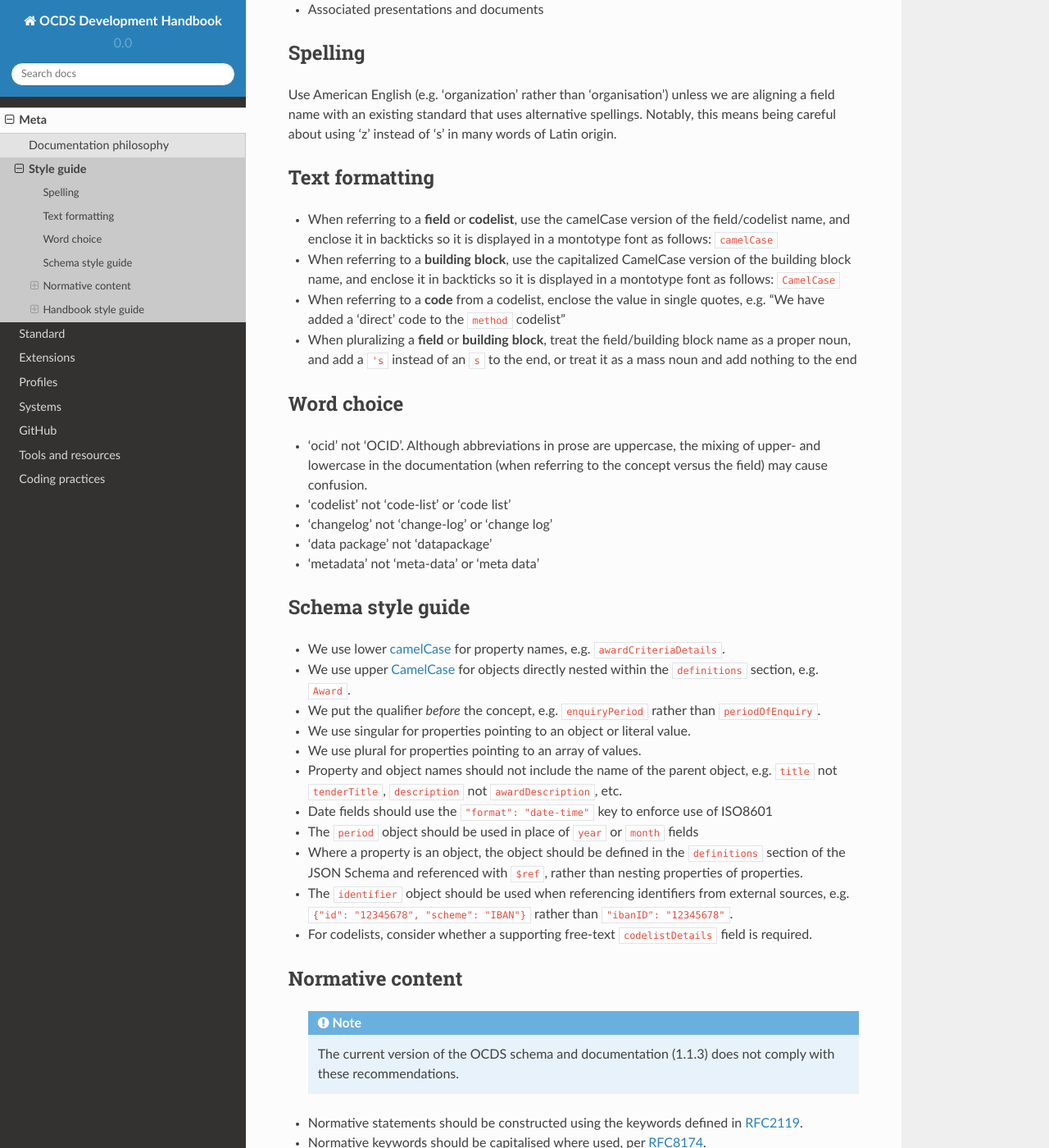
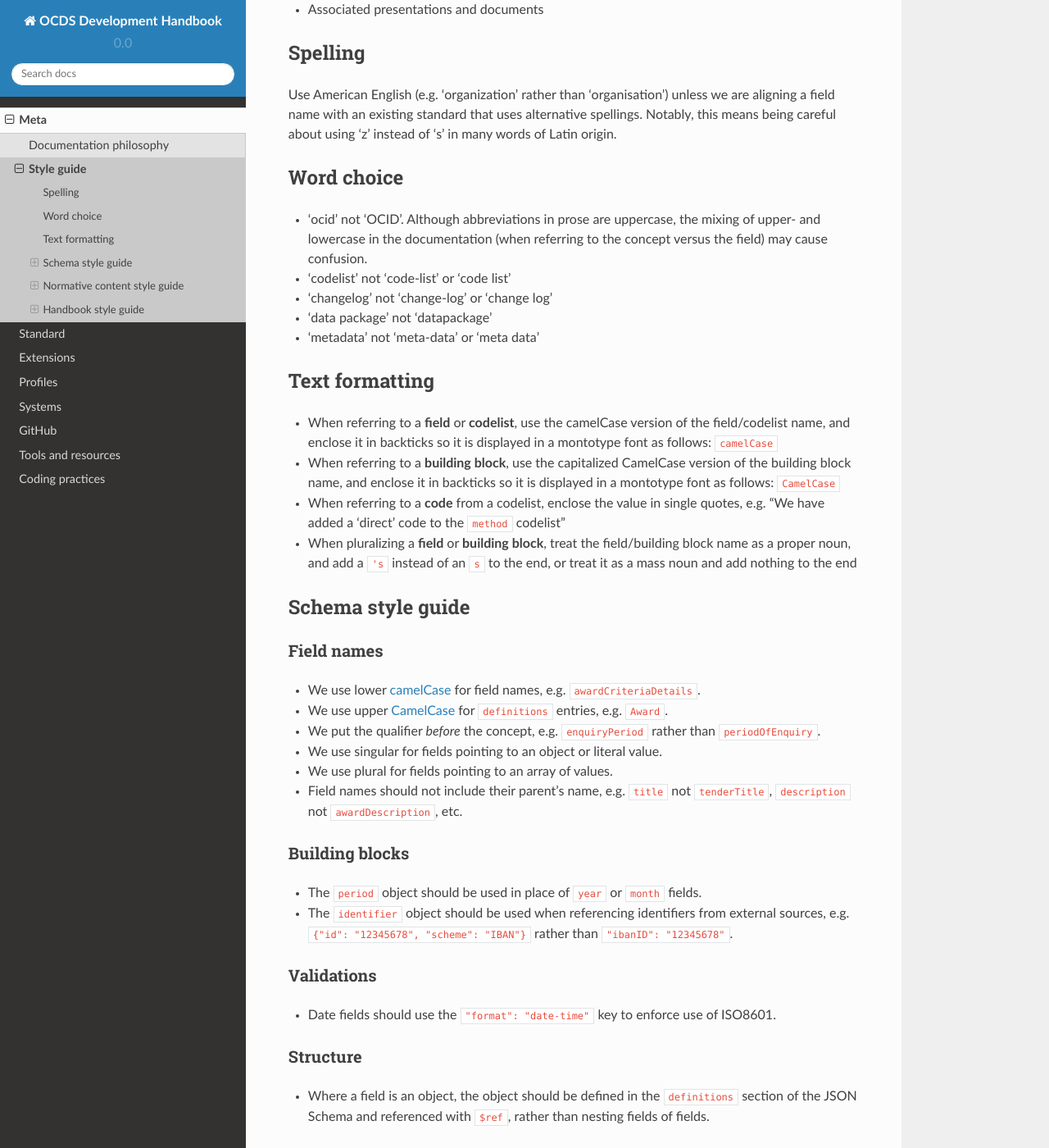
Before and after one commit to open-contracting/standard-development-handbook, a Sphinx documentation site: the page built from docs/meta/style_guide.md, in a window 1280 px wide and 1400 px high, scrolled down 280 px. Shown: the whole window at 82% size. Built offline with Sphinx 7.4.7 and the Read the Docs theme 2.0.0, drawn with Linux system fonts in a browser that asks for light colours; some of the changed text lies outside the part shown.

Commit message:
Style guide: Reorder content, fix heading levels, add new headings, use field instead of property for data fields

````diff
--- a/docs/meta/style_guide.md
+++ b/docs/meta/style_guide.md
@@ -11,13 +11,6 @@ This style guide covers our conventions when writing:
 
 Use American English (e.g. 'organization' rather than 'organisation') unless we are aligning a field name with an existing standard that uses alternative spellings. Notably, this means being careful about using 'z' instead of 's' in many words of Latin origin.
 
-## Text formatting
-
-* When referring to a **field** or **codelist**, use the camelCase version of the field/codelist name, and enclose it in backticks so it is displayed in a montotype font as follows: `camelCase`
-* When referring to a **building block**, use the capitalized CamelCase version of the building block name, and enclose it in backticks so it is displayed in a montotype font as follows: `CamelCase`
-* When referring to a **code** from a codelist, enclose the value in single quotes, e.g. "We have added a 'direct' code to the `method` codelist"
-* When pluralizing a **field** or **building block**, treat the field/building block name as a proper noun, and add a `'s` instead of an `s` to the end, or treat it as a mass noun and add nothing to the end
-
 ## Word choice
 
 * 'ocid' not 'OCID'. Although abbreviations in prose are uppercase, the mixing of upper- and lowercase in the documentation (when referring to the concept versus the field) may cause confusion.
@@ -26,26 +19,49 @@ Use American English (e.g. 'organization' rather than 'organisation') unless we
 * 'data package' not 'datapackage'
 * 'metadata' not 'meta-data' or 'meta data'
 
+## Text formatting
+
+* When referring to a **field** or **codelist**, use the camelCase version of the field/codelist name, and enclose it in backticks so it is displayed in a montotype font as follows: `camelCase`
+* When referring to a **building block**, use the capitalized CamelCase version of the building block name, and enclose it in backticks so it is displayed in a montotype font as follows: `CamelCase`
+* When referring to a **code** from a codelist, enclose the value in single quotes, e.g. "We have added a 'direct' code to the `method` codelist"
+* When pluralizing a **field** or **building block**, treat the field/building block name as a proper noun, and add a `'s` instead of an `s` to the end, or treat it as a mass noun and add nothing to the end
+
 ## Schema style guide
 
-* We use lower [camelCase](https://en.wikipedia.org/wiki/Camel_case) for property names, e.g. `awardCriteriaDetails`.
-* We use upper [CamelCase](https://en.wikipedia.org/wiki/Camel_case) for objects directly nested within the `definitions` section, e.g. `Award`.
+### Field names
+
+* We use lower [camelCase](https://en.wikipedia.org/wiki/Camel_case) for field names, e.g. `awardCriteriaDetails`.
+* We use upper [CamelCase](https://en.wikipedia.org/wiki/Camel_case) for `definitions` entries, e.g. `Award`.
 * We put the qualifier *before* the concept, e.g. `enquiryPeriod` rather than `periodOfEnquiry`.
-* We use singular for properties pointing to an object or literal value.
-* We use plural for properties pointing to an array of values.
-* Property and object names should not include the name of the parent object, e.g. `title` not `tenderTitle`, `description` not `awardDescription`, etc.
-* Date fields should use the `"format": "date-time"` key to enforce use of ISO8601
-* The `period` object should be used in place of `year` or `month` fields
-* Where a property is an object, the object should be defined in the `definitions` section of the JSON Schema and referenced with `$ref`, rather than nesting properties of properties.
+* We use singular for fields pointing to an object or literal value.
+* We use plural for fields pointing to an array of values.
+* Field names should not include their parent's name, e.g. `title` not `tenderTitle`, `description` not `awardDescription`, etc.
+
+### Building blocks
+
+* The `period` object should be used in place of `year` or `month` fields.
 * The `identifier` object should be used when referencing identifiers from external sources, e.g. `{"id": "12345678", "scheme": "IBAN"}` rather than `"ibanID": "12345678"`.
+
+### Validations
+
+* Date fields should use the `"format": "date-time"` key to enforce use of ISO8601.
+
+### Structure
+
+* Where a field is an object, the object should be defined in the `definitions` section of the JSON Schema and referenced with `$ref`, rather than nesting fields of fields.
+
+### Companion fields
+
 * For codelists, consider whether a supporting free-text `codelistDetails` field is required.
 
-## Normative content
+## Normative content style guide
 
 ```eval_rst
   .. note::
     The current version of the OCDS schema and documentation (1.1.3) does not comply with these recommendations.
 ```
+
+### Statements
 
 * Normative statements should be constructed using the keywords defined in [RFC2119](https://tools.ietf.org/html/rfc2119).
 * Normative keywords should be capitalised where used, per [RFC8174](https://tools.ietf.org/html/rfc8174).
@@ -56,9 +72,9 @@ Use American English (e.g. 'organization' rather than 'organisation') unless we
   * "the `ocid` field SHOULD be provided" is inconsistent.
 * When referring to extensions it is not necessary to explicitly state that they are optional.
 
-### Schema and codelist descriptions
+### Field and code descriptions
 
-* The first sentence of a description should be descriptive of the contents of the field and written in a neutral voice, rather than addressing a particular audience, e.g. for `tender/submissionMethod`.
+* The first sentence of a description should be descriptive of the field and written in a neutral voice, rather than addressing a particular audience, e.g. for `tender/submissionMethod`.
   * "One or more values from the submissionMethod codelist indicating the method(s) by which bids can be submitted" uses a neutral voice.
   * "Specify the method(s) by which bids can be submitted" addresses publishers rather than users.
 * Descriptions should balance the needs of expert users, for whom the description serves to assure that use of the field or code is appropriate, and non-expert users, for whom the description of the code serves to help them understand how the field or code is used and whether it is likely to contain the information they are looking for.
@@ -77,15 +93,15 @@ guaranteeReports  Fiscal commitments and contingent liabilities reports Reports
 * Descriptions should not link to definitions provided on external websites.
 * Descriptions should be concise and avoid using exhaustive lists.
 * Descriptions should not explicitly state whether a field is required or optional.
-* Descriptions should not simply restate the title or name of a property or code.
+* Descriptions should not simply restate the title or name of a field or code.
 
-### Example descriptions
+#### Examples
 
-Descriptions for similar properties or codes should be consistent with each other where possible, without discarding information relevant to a specific field.
+Descriptions for similar fields or codes should be consistent with each other where possible, without discarding information relevant to a specific field.
 
 The following examples can be used to inform descriptions for common types of fields in the schema. Additional information, specific to a particular field, should be provided in a separate sentence after the primary description of the field.
 
-#### Codelists
+##### Codelists
 
 For single values:
 
@@ -99,9 +115,9 @@ For multiple values:
 
 > One or more values from the submissionMethod codelist indicating the method(s) by which bids can be submitted. Further information may be provided in the submissionMethodDetails field.
 
-#### Identifiers
+##### Identifiers
 
-For the `id` property of items in arrays:
+For the `id` field of items in arrays:
 
     A locally unique identifier for this <object_name>. Used to track changes to this <object_name> and to [merge](http://standard.open-contracting.org/latest/en/schema/merging/#merging) multiple releases to create a record.
 
@@ -109,15 +125,15 @@ For the `id` property of items in arrays:
 
 > A locally unique identifier for this document. Used to track changes to this document and to [merge](http://standard.open-contracting.org/latest/en/schema/merging/#merging) multiple releases to create a record.
 
-#### Titles
+##### Titles
 
-For the `title` property of an object:
+For the `title` field of an object:
 
     A title for this <object_name>.
 
-#### Descriptions
+##### Descriptions
 
-For the `description` property of an object:
+For the `description` field of an object:
 
     A description of this <object_name>. Structured information should be provided in <related_fields>.
 
@@ -127,15 +143,15 @@ For the `description` property of an object:
 
 > A description of this document. Descriptions should not exceed 250 words. In the event the document is not accessible online, the description field may be used to describe arrangements for obtaining a copy of the document.
 
-#### Documents
+##### Documents
 
-For the `documents` property of an object:
+For the `documents` field of an object:
 
     All documents and attachments related to this <object_name>, including any official notices.
 
-#### Milestones
+##### Milestones
 
-For the `milestones` property of an object:
+For the `milestones` field of an object:
 
     A list of important dates or events associated with this <object_name>.
 
````
